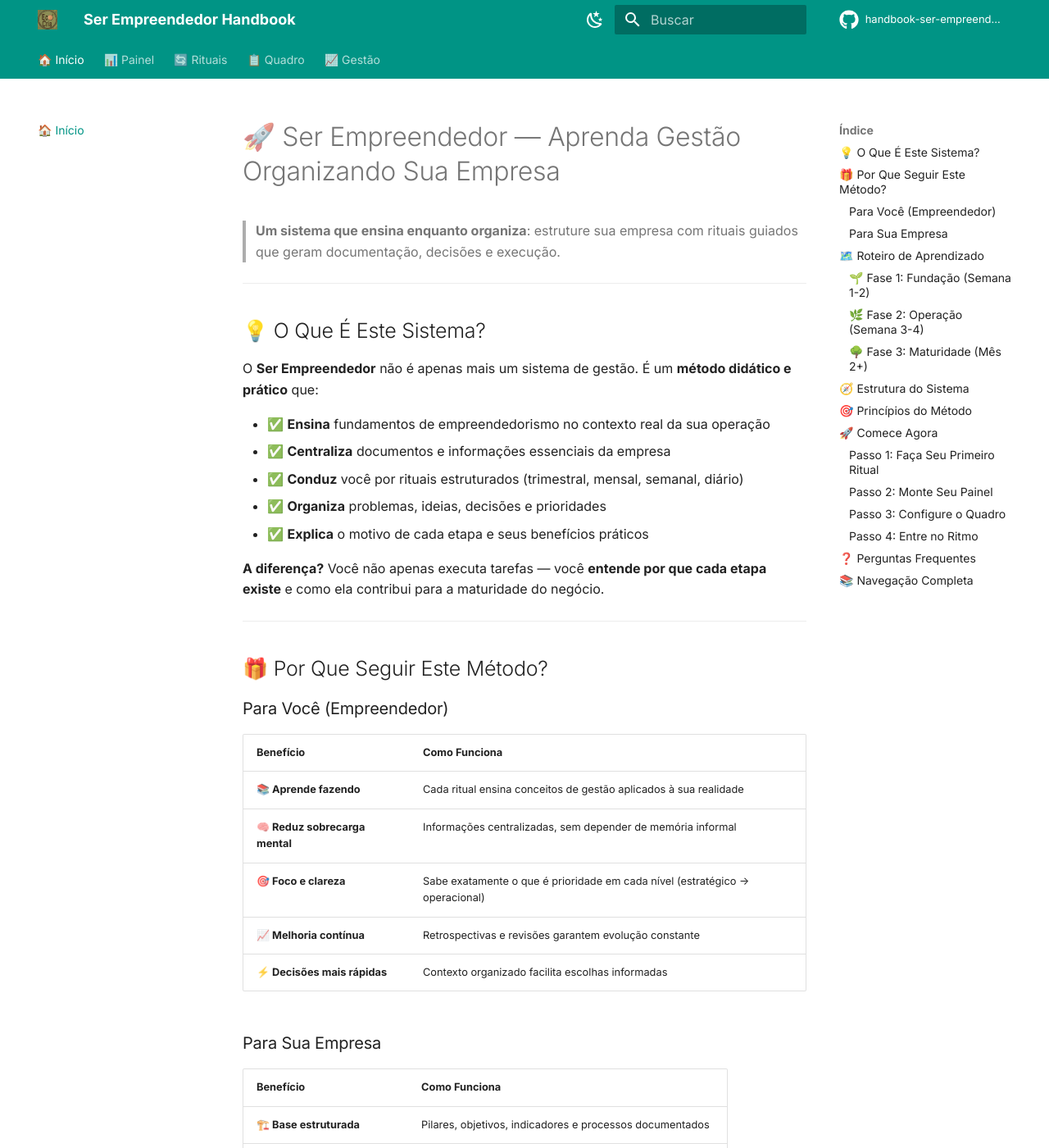
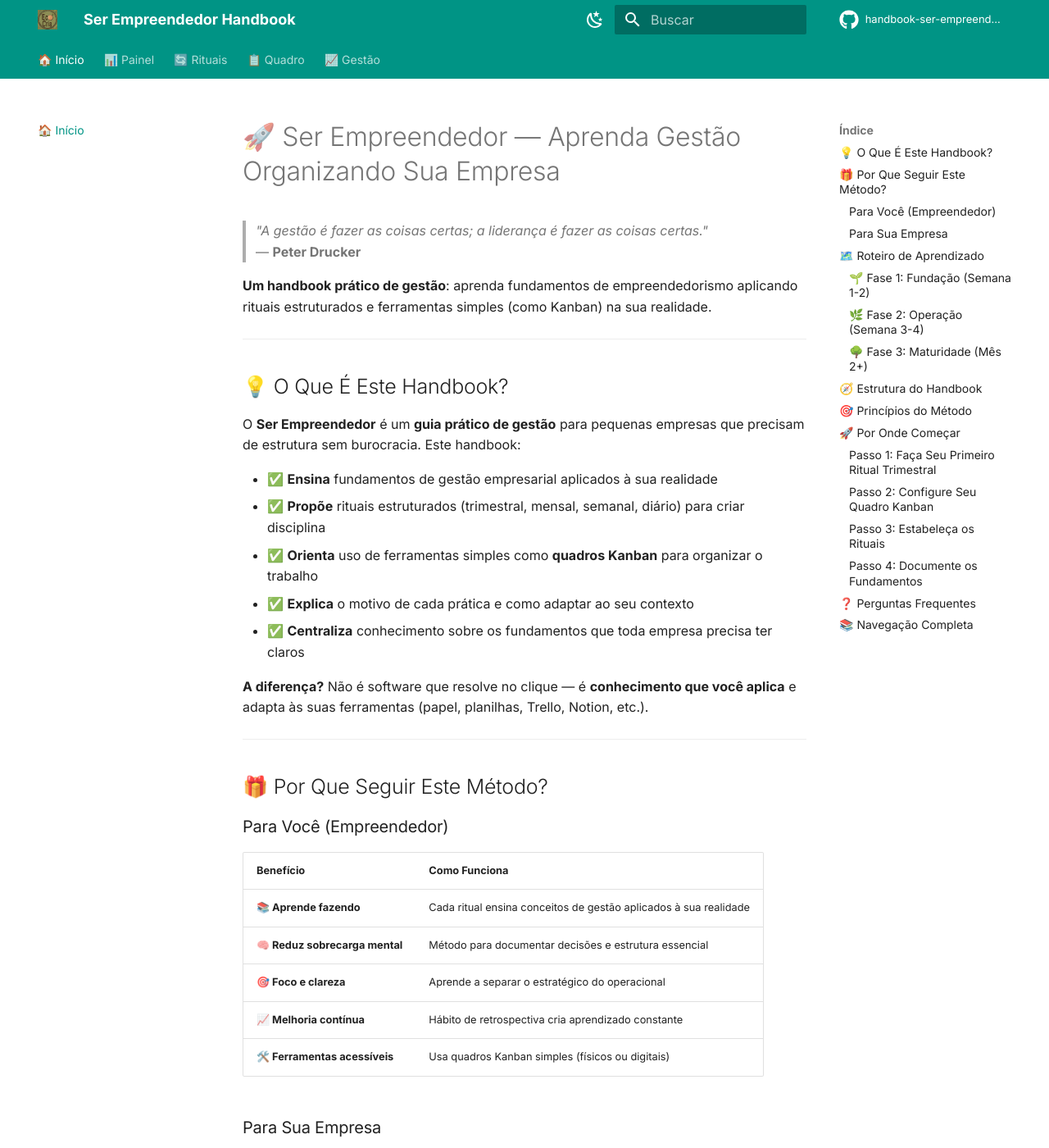
Before and after one commit to skatesham/handbook-ser-empreendedor, an MkDocs documentation site: the page built from docs/index.md, in a window 1280 px wide and 1400 px high. Shown: the whole window at 82% size. Built offline with MkDocs 1.6.1 and Material for MkDocs 9.7.7, drawn with Linux system fonts in a browser that asks for light colours; comment, search, counter and statistics services are not loaded; some of the changed text lies outside the part shown.

Commit message:
feat: v1 done

```diff
--- a/docs/index.md
+++ b/docs/index.md
@@ -1,20 +1,23 @@
 # 🚀 Ser Empreendedor — Aprenda Gestão Organizando Sua Empresa
 
-> **Um sistema que ensina enquanto organiza**: estruture sua empresa com rituais guiados que geram documentação, decisões e execução.
+> *"A gestão é fazer as coisas certas; a liderança é fazer as coisas certas."*
+> — **Peter Drucker**
+
+**Um handbook prático de gestão**: aprenda fundamentos de empreendedorismo aplicando rituais estruturados e ferramentas simples (como Kanban) na sua realidade.
 
 ---
 
-## 💡 O Que É Este Sistema?
+## 💡 O Que É Este Handbook?
 
-O **Ser Empreendedor** não é apenas mais um sistema de gestão. É um **método didático e prático** que:
+O **Ser Empreendedor** é um **guia prático de gestão** para pequenas empresas que precisam de estrutura sem burocracia. Este handbook:
 
-- ✅ **Ensina** fundamentos de empreendedorismo no contexto real da sua operação
-- ✅ **Centraliza** documentos e informações essenciais da empresa
-- ✅ **Conduz** você por rituais estruturados (trimestral, mensal, semanal, diário)
-- ✅ **Organiza** problemas, ideias, decisões e prioridades
-- ✅ **Explica** o motivo de cada etapa e seus benefícios práticos
+- ✅ **Ensina** fundamentos de gestão empresarial aplicados à sua realidade
+- ✅ **Propõe** rituais estruturados (trimestral, mensal, semanal, diário) para criar disciplina
+- ✅ **Orienta** uso de ferramentas simples como **quadros Kanban** para organizar o trabalho
+- ✅ **Explica** o motivo de cada prática e como adaptar ao seu contexto
+- ✅ **Centraliza** conhecimento sobre os fundamentos que toda empresa precisa ter claros
 
-**A diferença?** Você não apenas executa tarefas — você **entende por que cada etapa existe** e como ela contribui para a maturidade do negócio.
+**A diferença?** Não é software que resolve no clique — é **conhecimento que você aplica** e adapta às suas ferramentas (papel, planilhas, Trello, Notion, etc.).
 
 ---
 
@@ -25,20 +28,20 @@ O **Ser Empreendedor** não é apenas mais um sistema de gestão. É um **métod
 | Benefício | Como Funciona |
 |-----------|---------------|
 | **📚 Aprende fazendo** | Cada ritual ensina conceitos de gestão aplicados à sua realidade |
-| **🧠 Reduz sobrecarga mental** | Informações centralizadas, sem depender de memória informal |
-| **🎯 Foco e clareza** | Sabe exatamente o que é prioridade em cada nível (estratégico → operacional) |
-| **📈 Melhoria contínua** | Retrospectivas e revisões garantem evolução constante |
-| **⚡ Decisões mais rápidas** | Contexto organizado facilita escolhas informadas |
+| **🧠 Reduz sobrecarga mental** | Método para documentar decisões e estrutura essencial |
+| **🎯 Foco e clareza** | Aprende a separar o estratégico do operacional |
+| **📈 Melhoria contínua** | Hábito de retrospectiva cria aprendizado constante |
+| **🛠️ Ferramentas acessíveis** | Usa quadros Kanban simples (físicos ou digitais) |
 
 ### Para Sua Empresa
 
 | Benefício | Como Funciona |
 |-----------|---------------|
-| **🏗️ Base estruturada** | Pilares, objetivos, indicadores e processos documentados |
-| **🔄 Rituais produtivos** | Reuniões com saídas objetivas (não apenas "conversas") |
-| **📊 Visibilidade operacional** | Quadro visual de ideias, problemas, decisões e prioridades |
-| **🚨 Gestão de crises** | Fluxo estruturado para tratar problemas críticos |
-| **📐 Padrão de mercado** | Opera com disciplina e clareza profissional |
+| **🏗️ Base estruturada** | Define e documenta objetivo, pilares e responsabilidades |
+| **🔄 Rituais produtivos** | Transforma reuniões em momentos com saídas objetivas |
+| **📊 Visibilidade operacional** | Quadro Kanban organiza ideias, problemas, decisões e prioridades |
+| **🚨 Gestão de crises** | Método para tratar problemas críticos com estrutura |
+| **📐 Disciplina operacional** | Cria hábitos de gestão que empresas maduras já têm |
 
 ---
 
@@ -59,8 +62,8 @@ graph LR
 **O que você vai fazer:**
 
 1. **[Primeiro Ritual Trimestral](rituais/trimestral.md)** — Defina objetivo, pilares e estrutura
-2. **[Monte Seu Painel](painel.md)** — Visualize os fundamentos da empresa
-3. **[Entenda os Rituais](rituais/index.md)** — Aprenda o sistema de gestão
+2. **[Entenda os Rituais](rituais/index.md)** — Aprenda o sistema de gestão
+3. **[Configure Seu Quadro](quadro.md)** — Monte um Kanban simples para organizar o trabalho
 
 **O que você vai aprender:**
 
@@ -81,10 +84,10 @@ graph LR
 
 **O que você vai fazer:**
 
-1. **[Quadro de Gestão](quadro.md)** — Organize ideias, problemas, decisões e prioridades
+1. **[Quadro Kanban](quadro.md)** — Use quadros para gestão visual simples e eficaz
 2. **[Ritual Mensal](rituais/mensal.md)** — Traduza estratégia em ação tática
-3. **[Ritual Semanal](rituais/semanal.md)** — Defina foco de execução
-4. **[Ritual Diário](rituais/diario.md)** — Mantenha ritmo e visibilidade
+3. **[Ritual Semanal](rituais/semanal.md)** — Defina foco de execução semanal
+4. **[Ritual Diário](rituais/diario.md)** — Mantenha ritmo com check-ins rápidos
 
 **O que você vai aprender:**
 
@@ -120,50 +123,44 @@ graph LR
 
 ---
 
-## 🧭 Estrutura do Sistema
+## 🧭 Estrutura do Handbook
 
-O sistema está organizado em **4 áreas principais**:
+Este guia está organizado em **3 pilares principais**:
 
-=== "📊 Painel"
-    **Visão consolidada da empresa**
+=== "� Rituais de Gestão"
+    **O coração do método**
 
-    - Objetivo principal e pilares
-    - Estrutura e responsáveis
-    - Indicadores principais
-    - Retrospectivas recentes
-    - Gatilhos para iniciar rituais
-
-    → [Entenda o Painel](painel.md)
-
-=== "🔄 Rituais"
-    **Gestão guiada por cadência**
-
-    - **Trimestral**: Revisão estratégica
-    - **Mensal**: Acompanhamento tático
-    - **Semanal**: Foco de execução
-    - **Diário**: Visibilidade operacional
+    - **Trimestral**: Revisão estratégica e definição de fundamentos
+    - **Mensal**: Acompanhamento tático e ajustes de rota
+    - **Semanal**: Foco de execução e priorização
+    - **Diário**: Check-in rápido e visibilidade do dia
 
     → [Conheça os Rituais](rituais/index.md)
 
-=== "📋 Quadro"
-    **Gestão visual de cartões**
+=== "📋 Quadro Kanban"
+    **Ferramenta principal de organização**
 
-    - Ideias → Decisões
-    - Problemas → Prioridades
-    - Ações em andamento
-    - Concluídos recentes
+    Aprenda a usar quadros visuais (físicos ou digitais) para:
 
-    → [Use o Quadro](quadro.md)
+    - Transformar ideias em decisões
+    - Converter problemas em prioridades
+    - Acompanhar ações em andamento
+    - Visualizar o que foi concluído
 
-=== "🚨 Crises"
-    **Tratamento estruturado de problemas críticos**
+    → [Use Quadros Kanban](quadro.md)
+
+=== "🚨 Gestão de Crises"
+    **Método para problemas críticos**
 
     - Identificação de causa raiz
-    - Contenção e contorno
-    - Decisões e prioridades
-    - Indicadores de ajuste
+    - Contenção e contorno estruturado
+    - Registro de decisões
+    - Criação de prioridades de ajuste
 
-    → [Gerencie Crises](crises.md)
+    → [Trate Crises com Método](crises.md)
+
+!!! info "Sobre o Painel"
+    O **[Painel](painel.md)** é uma referência conceitual de como organizar a visão consolidada da empresa. Você pode implementá-lo em qualquer ferramenta (papel, planilha, Notion, etc.) ou simplesmente usar como guia mental.
 
 ---
 
@@ -186,41 +183,45 @@ O sistema está organizado em **4 áreas principais**:
 
 ---
 
-## 🚀 Comece Agora
+## 🚀 Por Onde Começar
 
-### Passo 1: Faça Seu Primeiro Ritual
-🔄 Inicie o **[Ritual Trimestral](rituais/trimestral.md)** para definir os fundamentos da empresa.
+### Passo 1: Faça Seu Primeiro Ritual Trimestral
+🔄 Leia e aplique o **[Ritual Trimestral](rituais/trimestral.md)** para definir objetivo, pilares e estrutura da empresa.
 
-### Passo 2: Monte Seu Painel
-📊 Configure o **[Painel](painel.md)** com objetivo, pilares e estrutura.
+### Passo 2: Configure Seu Quadro Kanban
+� Monte um **[Quadro visual](quadro.md)** (físico ou digital) com as colunas: Ideias | Decisões | Problemas | Prioridades | Fazendo | Concluído.
 
-### Passo 3: Configure o Quadro
-📋 Organize ideias, problemas e prioridades no **[Quadro Kanban](quadro.md)**.
+### Passo 3: Estabeleça os Rituais
+📅 Incorpore os **[Rituais Mensais, Semanais e Diários](rituais/index.md)** na rotina da empresa.
 
-### Passo 4: Entre no Ritmo
-📅 Estabeleça os **[Rituais Mensais e Semanais](rituais/index.md)** para manter continuidade.
+### Passo 4: Documente os Fundamentos
+📝 Use a estrutura do **[Painel](painel.md)** como guia para documentar as informações essenciais (onde quiser: papel, planilha, wiki, etc.).
 
 ---
 
 ## ❓ Perguntas Frequentes
 
 ??? question "Preciso ter conhecimento prévio de gestão?"
-    **Não!** O sistema foi criado justamente para ensinar gestão enquanto você organiza sua empresa. Cada etapa explica os conceitos necessários.
+    **Não!** Este handbook foi criado justamente para ensinar fundamentos de gestão de forma prática. Cada seção explica os conceitos necessários no contexto real de aplicação.
 
-??? question "Quanto tempo leva para implementar?"
-    - **Primeiro Painel**: 2-4 horas (ritual trimestral inicial)
+??? question "Quanto tempo leva para aplicar?"
+    - **Primeiro Ritual Trimestral**: 2-4 horas (definir fundamentos)
     - **Ritual Mensal**: 1-2 horas
     - **Ritual Semanal**: 30-60 minutos
     - **Ritual Diário**: 10-15 minutos
+    - **Montar Quadro Kanban**: 30 minutos (físico) ou 1-2 horas (digital)
 
 ??? question "Funciona para qualquer tipo de empresa?"
-    O sistema é otimizado para **pequenas empresas** (até 20 pessoas). Funciona especialmente bem para negócios que precisam de estrutura mas não podem ter burocracia pesada.
+    Este método é otimizado para **pequenas empresas** (até 20 pessoas). Funciona especialmente bem para negócios que precisam de estrutura mas não podem ter burocracia pesada ou sistemas complexos.
+
+??? question "Preciso de software específico?"
+    **Não!** Você pode aplicar tudo com papel, post-its, planilhas, Trello, Notion, ou qualquer ferramenta que já use. O handbook ensina o **método**, não depende de tecnologia específica.
 
 ??? question "E se eu pular um ritual?"
-    O sistema foi desenhado para **continuidade**. Se pular, os itens pendentes voltam a aparecer no próximo ritual. Mas consistência é fundamental para criar disciplina.
+    Tente manter consistência — a disciplina é o que cria estrutura. Mas se pular, simplesmente retome no próximo ciclo. O importante é manter o hábito a longo prazo.
 
 ??? question "Posso adaptar os rituais?"
-    **Sim!** Os rituais são um guia, não uma camisa de força. Adapte ao seu contexto, mas mantenha a essência: **revisão**, **decisão** e **saídas objetivas**.
+    **Sim!** Os rituais são um guia, não uma regra rígida. Adapte ao seu contexto, mas mantenha a essência: **revisão periódica**, **decisões conscientes** e **saídas objetivas**.
 
 ---
 
@@ -228,9 +229,9 @@ O sistema está organizado em **4 áreas principais**:
 
 | Seção | Conteúdo |
 |-------|----------|
-| **[ Painel](painel.md)** | Visão consolidada da empresa |
 | **[🔄 Rituais](rituais/index.md)** | Trimestral, mensal, semanal, diário |
-| **[📋 Quadro](quadro.md)** | Gestão visual de cartões |
+| **[📋 Quadro Kanban](quadro.md)** | Gestão visual com quadros |
+| **[📊 Painel](painel.md)** | Estrutura de visão consolidada (referência) |
 | **[📈 Indicadores](indicadores.md)** | Métricas que importam |
 | **[🔍 Retrospectivas](retrospectivas.md)** | Aprendizado contínuo |
 | **[🚨 Crises](crises.md)** | Gestão estruturada de problemas |
```
